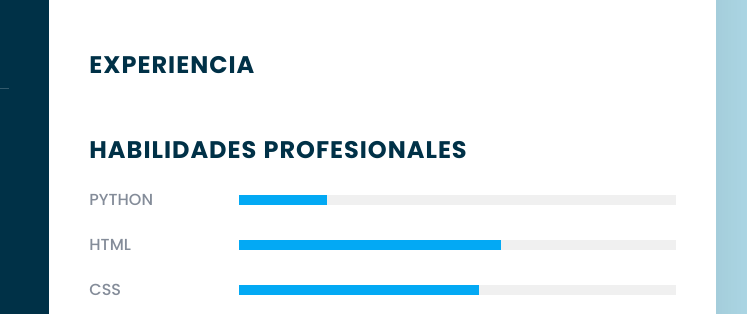
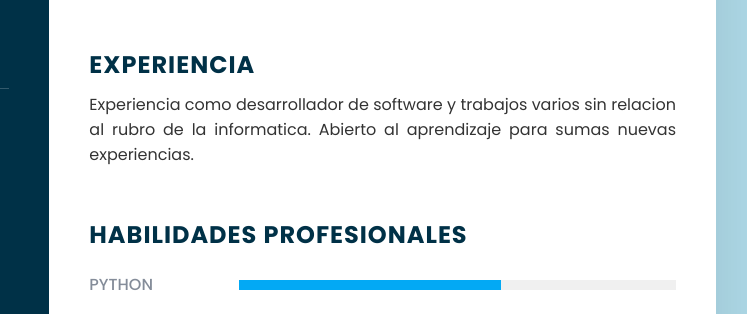
Before and after one commit to Wh1t3b0x/Wh1t3b0x.github.io, a plain HTML site: page index.html in a window 1280 px wide. Shown: the part 313-627 px from the top of the page, 424-1171 px from the left. Drawn offline with Linux system fonts and the light colour scheme.

Commit message:
Update index.html

```diff
--- a/index.html
+++ b/index.html
@@ -79,7 +79,7 @@
                     <li>
                         <span class="texto">Ingles</span>
                         <span class="porcentaje">
-                            <div style="width: 80%;"></div>
+                            <div style="width: 95%;"></div>
                         </span>
                     </li>
                 </ul>
@@ -99,13 +99,16 @@
             </div>
             <div class="acercaDe">
                 <h2 class="titulo2">Experiencia</h2>
+                <p>Experiencia como desarrollador de software y trabajos varios sin relacion al rubro de la informatica.
+                   Abierto al aprendizaje para sumas nuevas experiencias.
+                </p>
             </div>
             <div class="acercaDe habilidades">
                 <h2 class="titulo2">Habilidades Profesionales</h2>
                 <div class="box">
                     <h4>Python</h4>
                     <div class="porcentaje">
-                        <div style="width: 20%;"></div>
+                        <div style="width: 60%;"></div>
                     </div>
                 </div>
                 <div class="box">
```
